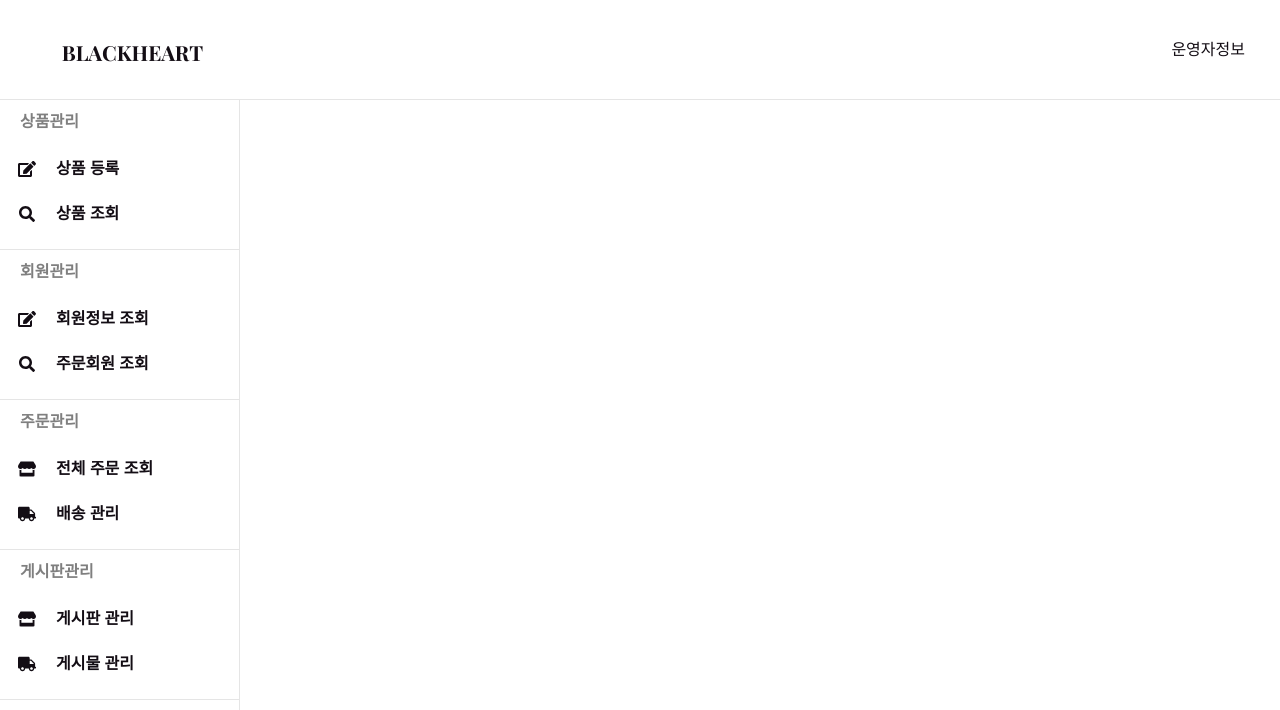
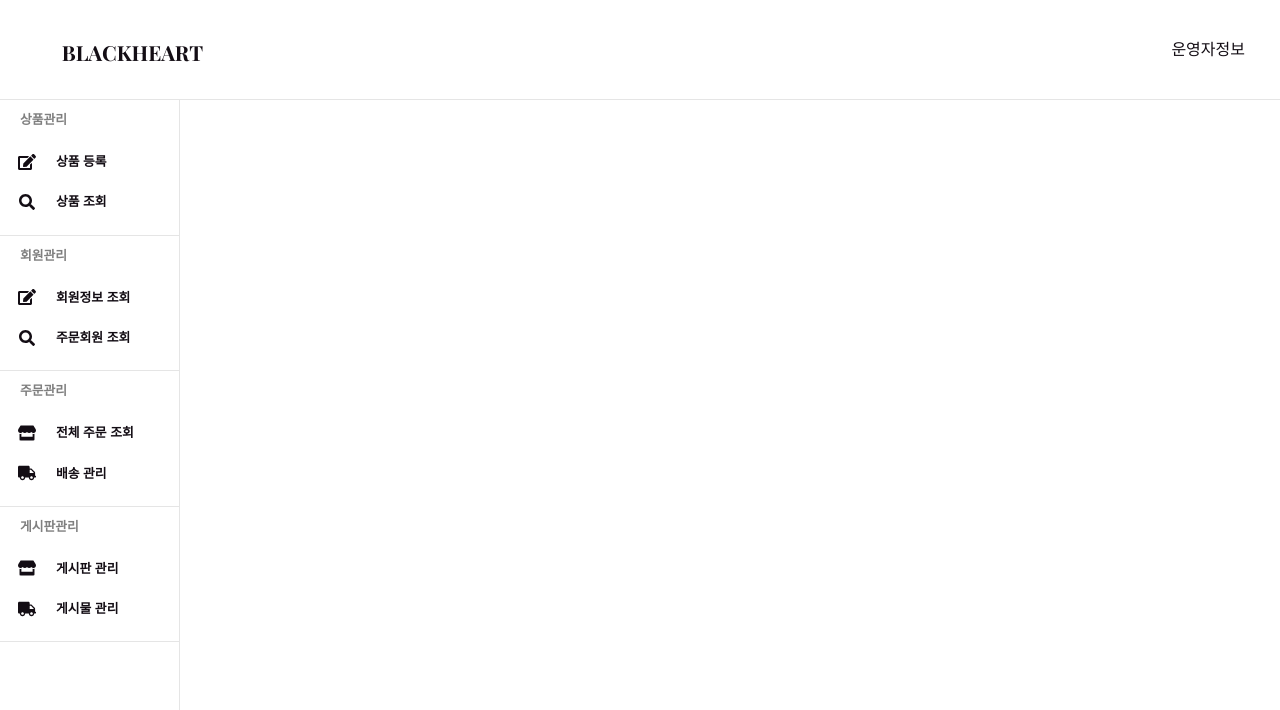
Before and after one commit to CrackerWeAre/Blackheart, a React (Create React App) app: page /admin/main in a window 1280 px wide. Shown: the top 710 px of the page. Built offline with nearby package versions, Linux system fonts and the light colour scheme.

Commit message:
Update : Admin 링크 연결 - 어드민 페이지별 기본 레이아웃 디자인 - Drawer font size 조정

```diff
--- a/src/App.js
+++ b/src/App.js
@@ -5,6 +5,9 @@ import GlobalStyle from 'GlobalStyle';
 import AdminMainPage from 'pages/admin/AdminMainPage';
 import AdminLoginPage from 'pages/admin/auth/AdminLoginPage';
 import AdminJoinPage from 'pages/admin/auth/AdminJoinPage';
+import AdminUserDiscover from 'pages/admin/user/Discover';
+import AdminUserOrderDiscover from 'pages/admin/user/OrderDiscover';
+
 // User
 import MainPage from 'pages/user/MainPage';
 import UserJoinPage from 'pages/user/auth/UserJoinPage';
@@ -25,8 +28,22 @@ const App = () => {
       <GlobalStyle />
       {/* Admin_Page */}
       <Route component={AdminMainPage} path="/admin/main" exact />
+
       <Route component={AdminLoginPage} path={["/admin", "/admin/login"]} exact />
       <Route component={AdminJoinPage} path="/admin/join" />
+      {/* 상품 관리 */}
+      {/* <Route component={AdminMainPage} path="/admin/product/create" exact />
+      <Route component={AdminMainPage} path="/admin/product/discover" exact /> */}
+      {/* 회원 관리 */}
+      <Route component={AdminUserDiscover} path="/admin/user/discover" exact />
+      <Route component={AdminUserOrderDiscover} path="/admin/user/orderDiscover" exact />
+      {/* 주문 관리 */}
+      {/* <Route component={AdminMainPage} path="/admin/order/discover" exact />
+      <Route component={AdminMainPage} path="/admin/order/delivery" exact /> */}
+      {/* 게시판 관리 */}
+      {/* <Route component={AdminMainPage} path="/admin/board/discover" exact /> */}
+      {/* Admin_Page End */}
+
       {/* User_Page */}
       <Route component={MainPage} path="/" exact />
       <Route component={UserLoginPage} path="/main/login" />
--- a/src/components/common/Drawer.js
+++ b/src/components/common/Drawer.js
@@ -11,12 +11,12 @@ const DrawerWrapper = styled.aside`
     font-family: 'Nanum Gothic', sans-serif;
     position: fixed;
     height: 100%;
-    width: 240px;
+    width: 180px;
     border-right: 1px solid rgba(0, 0, 0, 0.1);
 
     h1 {
         color: #7F7F7F;
-        font-size: 1rem;
+        font-size: 0.8rem;
         text-align: left;
         padding: 10px 10px 0px 20px;
         border-top: 1px solid rgba(0, 0, 0, 0.1);
@@ -57,6 +57,7 @@ const DrawerWrapper = styled.aside`
     }
 
     ul li a div span {
+        font-size: 0.8rem;
         padding-left: 20px;
         font-weight: 600;
     }
@@ -73,7 +74,7 @@ const Drawer = () => {
             <h1>상품관리</h1>
             <ul>
                 <li>
-                    <Link to="">
+                    <Link to="/admin/product/create">
                         <div>
                             <FontAwesomeIcon icon={faEdit} />
                             <span>상품 등록</span>
@@ -81,7 +82,7 @@ const Drawer = () => {
                     </Link>
                 </li>
                 <li>
-                    <Link to="">
+                    <Link to="/admin/product/discover">
                         <div>
                             <FontAwesomeIcon icon={faSearch} />
                             <span>상품 조회</span>
@@ -93,7 +94,7 @@ const Drawer = () => {
             <h1>회원관리</h1>
             <ul>
                 <li>
-                    <Link to="">
+                    <Link to="/admin/user/discover">
                         <div>
                             <FontAwesomeIcon icon={faEdit} />
                             <span>회원정보 조회</span>
@@ -101,7 +102,7 @@ const Drawer = () => {
                     </Link>
                 </li>
                 <li>
-                    <Link to="">
+                    <Link to="/admin/user/orderDiscover">
                         <div>
                             <FontAwesomeIcon icon={faSearch} />
                             <span>주문회원 조회</span>
@@ -113,7 +114,7 @@ const Drawer = () => {
             <h1>주문관리</h1>
             <ul>
                 <li>
-                    <Link to="">
+                    <Link to="/admin/order/discover">
                         <div>
                             <FontAwesomeIcon icon={faStore} />
                             <span>전체 주문 조회</span>
@@ -121,7 +122,7 @@ const Drawer = () => {
                     </Link>
                 </li>
                 <li>
-                    <Link to="">
+                    <Link to="/admin/order/delivery">
                         <div>
                             <FontAwesomeIcon icon={faTruck} />
                             <span>배송 관리</span>
@@ -133,7 +134,7 @@ const Drawer = () => {
             <h1>게시판관리</h1>
             <ul>
                 <li>
-                    <Link to="">
+                    <Link to="/admin/board/discover">
                         <div>
                             <FontAwesomeIcon icon={faStore} />
                             <span>게시판 관리</span>
@@ -141,7 +142,7 @@ const Drawer = () => {
                     </Link>
                 </li>
                 <li>
-                    <Link to="">
+                    <Link to="/admin/board/discover">
                         <div>
                             <FontAwesomeIcon icon={faTruck} />
                             <span>게시물 관리</span>
--- /dev/null
+++ b/src/pages/admin/user/Discover.js
@@ -0,0 +1,17 @@
+import React from 'react';
+import HeaderContainer from 'containers/common/HeaderContainer';
+import Drawer from 'components/common/Drawer';
+
+const AdminDashboardPage = () => {
+    return (
+      <>
+        <HeaderContainer adminheader dark />
+        <Drawer />
+        <div>
+          <h1>회원 정보 조회</h1>
+        </div>
+      </>
+    );
+};
+
+export default AdminDashboardPage;
```
Also changed, not shown: src/pages/admin/user/OrderDiscover.js (added).
